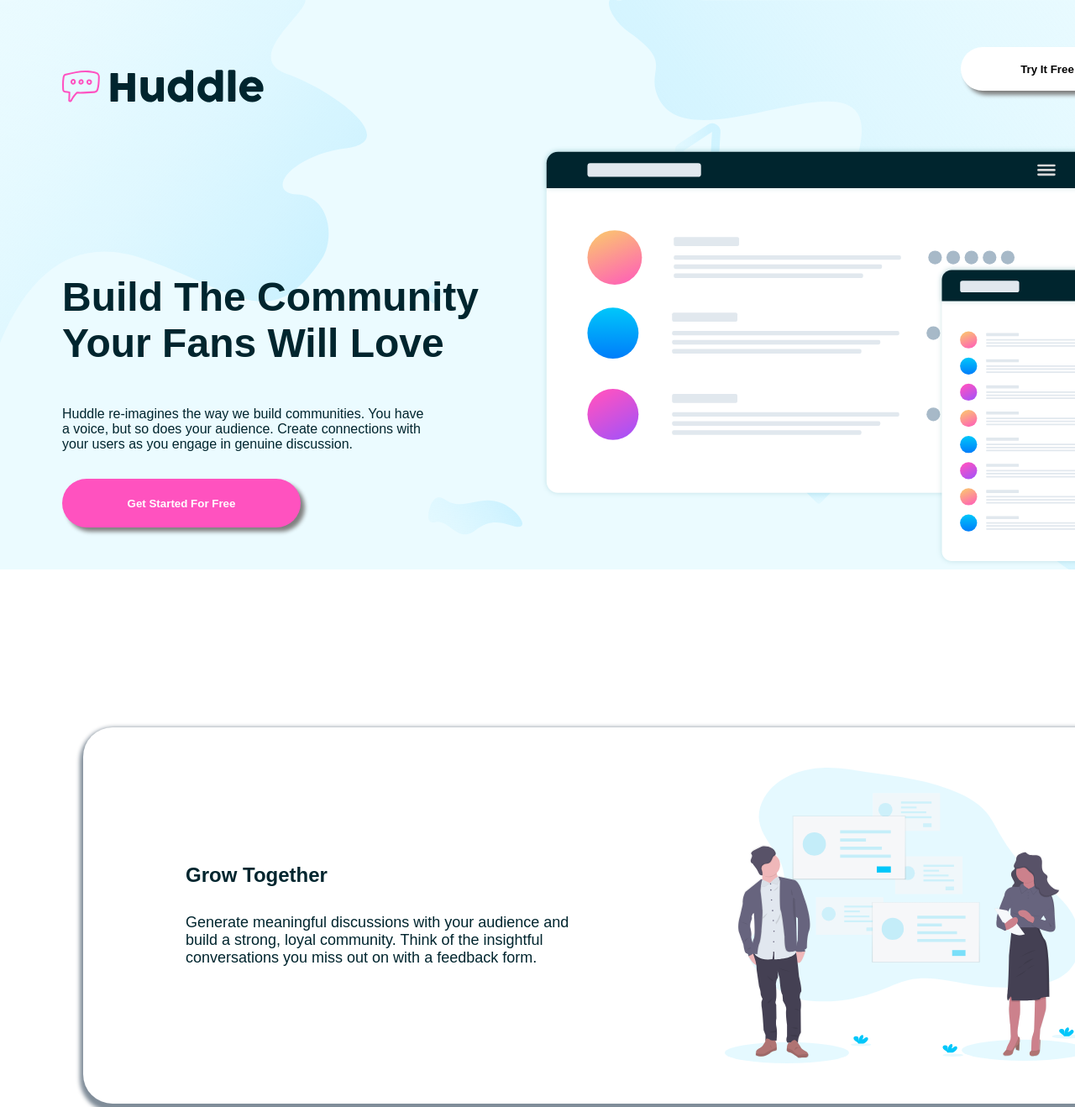
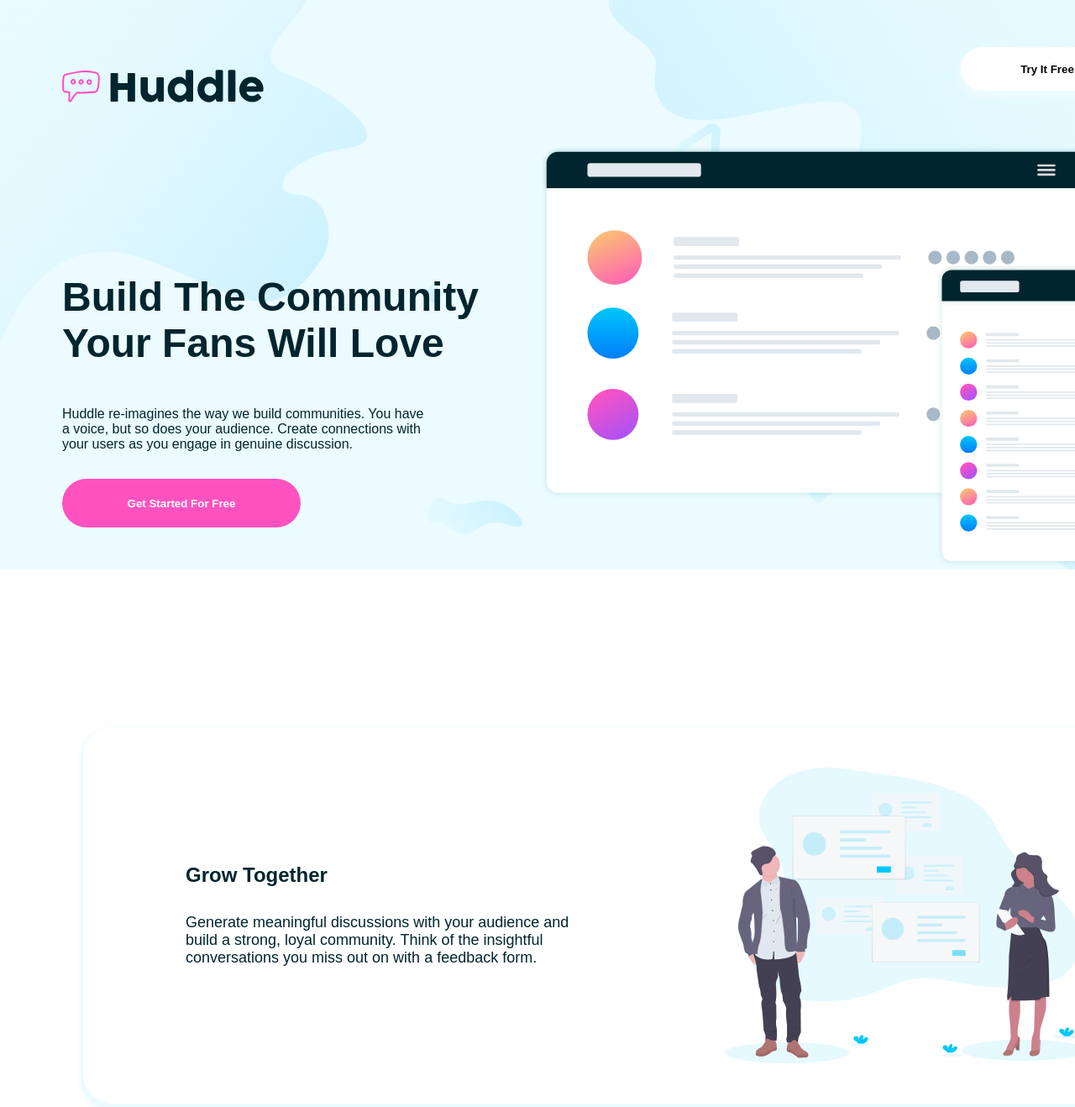
Before and after one commit to itush/huddle-landing-page-with-afb, a plain HTML site: page index.html in a window 1280 px wide. Shown: the top 1318 px of the page at 84% size. Drawn offline with Linux system fonts and the light colour scheme.

Commit message:
box-shadow issue fixed

```diff
--- a/style.css
+++ b/style.css
@@ -56,7 +56,7 @@
         background: var(--Pink);
         color: white;
         font-weight: 700;
-        box-shadow: 5px 5px 5px grey;
+        box-shadow: 1px 5px 5px 5px var(--VeryPaleCyan);
     }
     .topleft button:hover{cursor: pointer;
         opacity: .5;}
@@ -70,7 +70,7 @@
         background: white;
         color: black;
         font-weight: 700;
-        box-shadow: 5px 5px 5px grey;
+        box-shadow: 1px 5px 5px 5px var(--VeryPaleCyan);
     }
     .topright button:hover{cursor: pointer;}
     .middle{
@@ -94,7 +94,7 @@
         width: 1242px;
         height: 448px;
         margin: 36px auto;
-        box-shadow: 1px 5px 5px 5px var(--GrayishBlue);
+        box-shadow: 1px 5px 5px 5px var(--VeryPaleCyan);
         border-radius: 35px;
     }
     .gt article, .yu article{
@@ -118,7 +118,7 @@
          width: 806px;
          height: 288px;
          border-radius: 15px;
-         box-shadow: 1px 5px 5px 5px var(--GrayishBlue);
+         box-shadow: 1px 5px 5px 5px var(--VeryPaleCyan);
          margin: -180px 314px 32px 314px;
      }
      .gsf h2{
@@ -209,8 +209,6 @@
         .attribution { font-size: 11px; text-align: center; }
         .attribution a { color: hsl(228, 45%, 44%); }
     @media screen and (max-width: 600px) {
-
-
         body{
             width: 440px;
         }
```
Also changed, not shown: index.html (+0 -2 lines).
